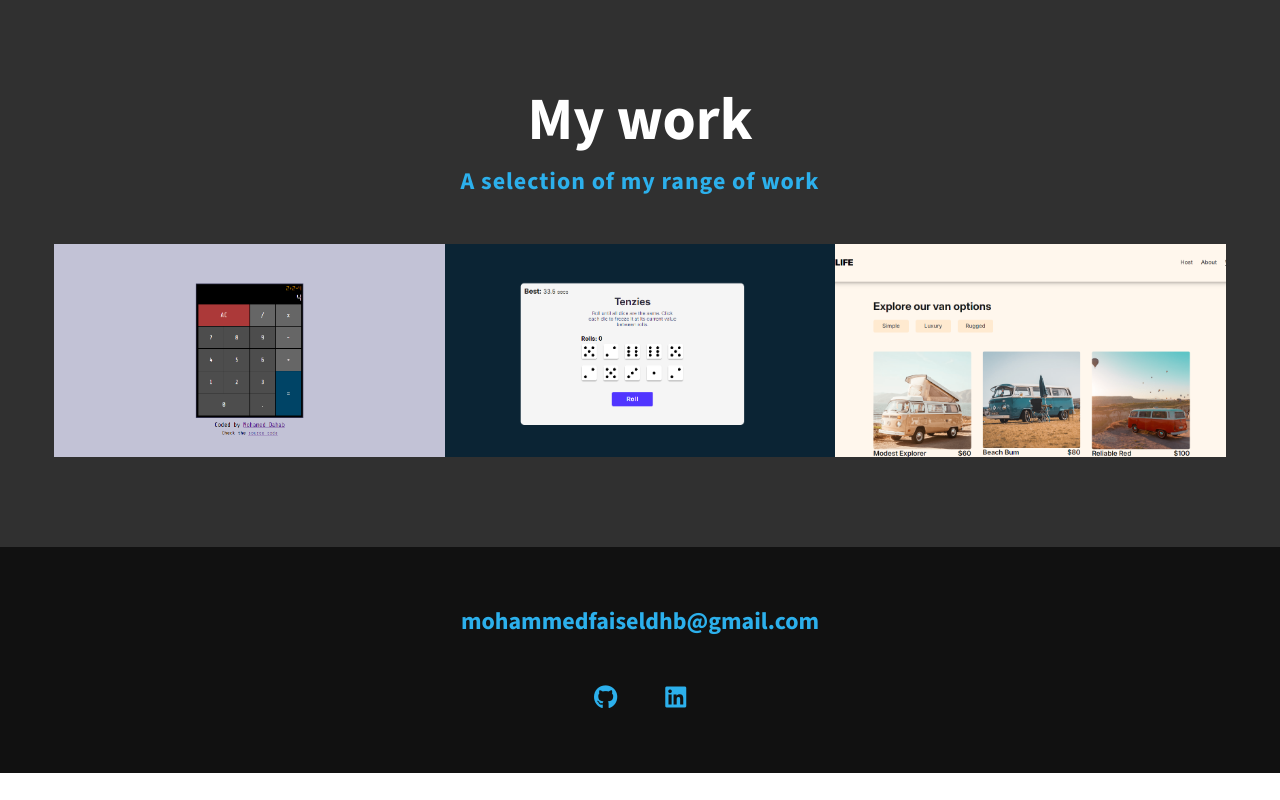
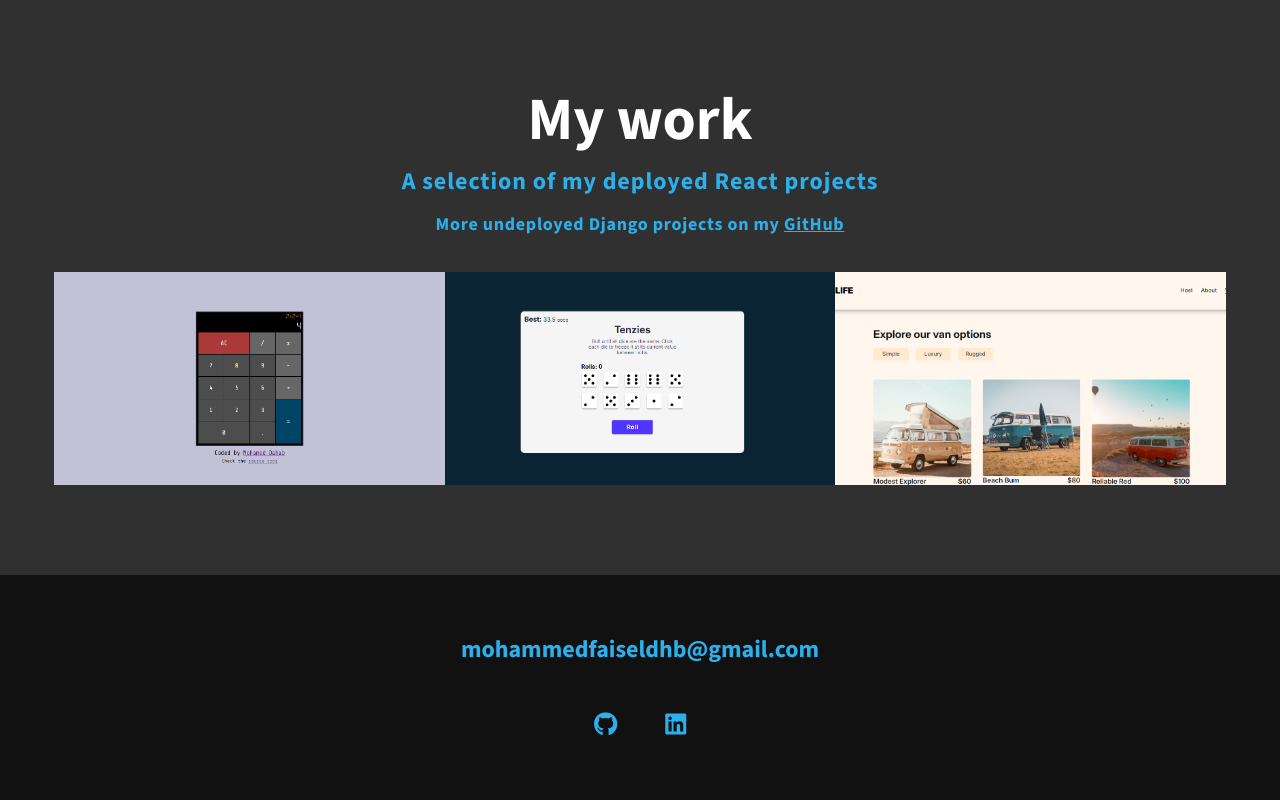
Before and after one commit to MohamDah/Portfolio-react, a React (Vite) app: page / in a window 1280 px wide. Shown: the part 1747-2547 px from the top of the page. Before the commit the page ends 2520 px from the top, so only its background shows below. Built offline with nearby package versions, Linux system fonts and the light colour scheme.

Commit message:
changed work section

```diff
--- a/src/Work.jsx
+++ b/src/Work.jsx
@@ -7,22 +7,22 @@ import projects from "./projects"
 export default function Work() {
     const workEls = projects.map(project => (
         <a key={project.id} href={project.url} className="portfolio__item">
+                <p className="portfolio__name">{project.name}</p>
                 <img src={project.image} alt={project.name} className="portfolio__img" />
         </a>
     ))
     return (
         <section className="my-work" id="work">
             <h2 className="section__title section__title--work">My work</h2>
-            <p className="section__subtitle section__subtitle--work">A selection of my range of work</p>
+            <p className="section__subtitle section__subtitle--work">A selection of my deployed React projects</p>
+            <p className="section__subtitle--work section__subtitle--work-sub">More undeployed Django projects on my <a target="_blank" href="https://github.com/MohamDah?tab=repositories">GitHub</a></p>
 
             <div className="portfolio">
                 {workEls}
-
-                {/* <a href="https://github.com/me50/MohamDah" className="portfolio__item">
-                    <img src={tba} alt="" className="portfolio__img" />
-                </a> */}
-
             </div>
         </section>
     )
 }
+                // <a href="https://github.com/me50/MohamDah" className="portfolio__item">
+                //     <img src={tba} alt="" className="portfolio__img" />
+                // </a>
--- a/src/styles.css
+++ b/src/styles.css
@@ -169,7 +169,13 @@ h3 {
   font-weight: var(--fw-bold);
   color: var(--clr-accent);
   letter-spacing: 0.04em;
+}
+.section__subtitle--work-sub {
   margin-bottom: 2em;
+
+}
+.section__subtitle--work-sub a {
+  color: inherit;
 }
 
 /* header */
@@ -417,14 +423,29 @@ header {
 }
 
 .portfolio__item {
-  background: var(--clr-accent);
+  background: var(--clr-dark);
   overflow: hidden;
+  position: relative;
 }
 
 .portfolio__img {
   transition: transform 750ms cubic-bezier(0.5, 0, 0.5, 1), opacity 250ms linear;
   object-fit: cover;
   height: 100%;
+}
+.portfolio__name {
+  position: absolute;
+  left: 20px;
+  bottom: -5px;
+  opacity: 0;
+  transition: opacity 250ms;
+  font-size: var(--fs-h3);
+}
+.portfolio__item:hover .portfolio__name,
+.portfolio__item:focus .portfolio__name {
+  opacity: 100%;
+  z-index: 3;
+  color: var(--clr-light)
 }
 
 .portfolio__item:focus {
@@ -435,8 +456,9 @@ header {
 .portfolio__item:focus .portfolio__img,
 .portfolio__img:hover {
   transform: scale(1.2);
-  opacity: 0.75;
+  opacity: 0.5;
 }
+
 
 /* footer */
 .footer {
```
